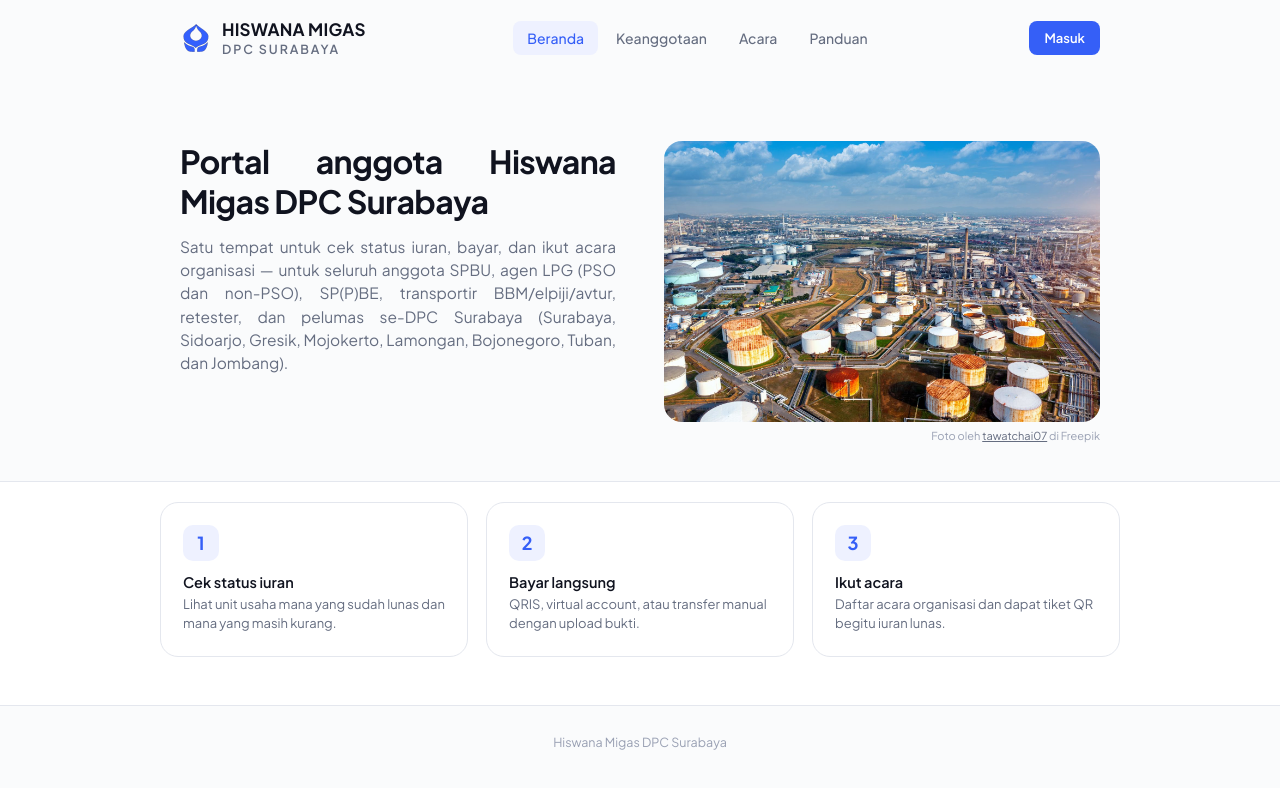
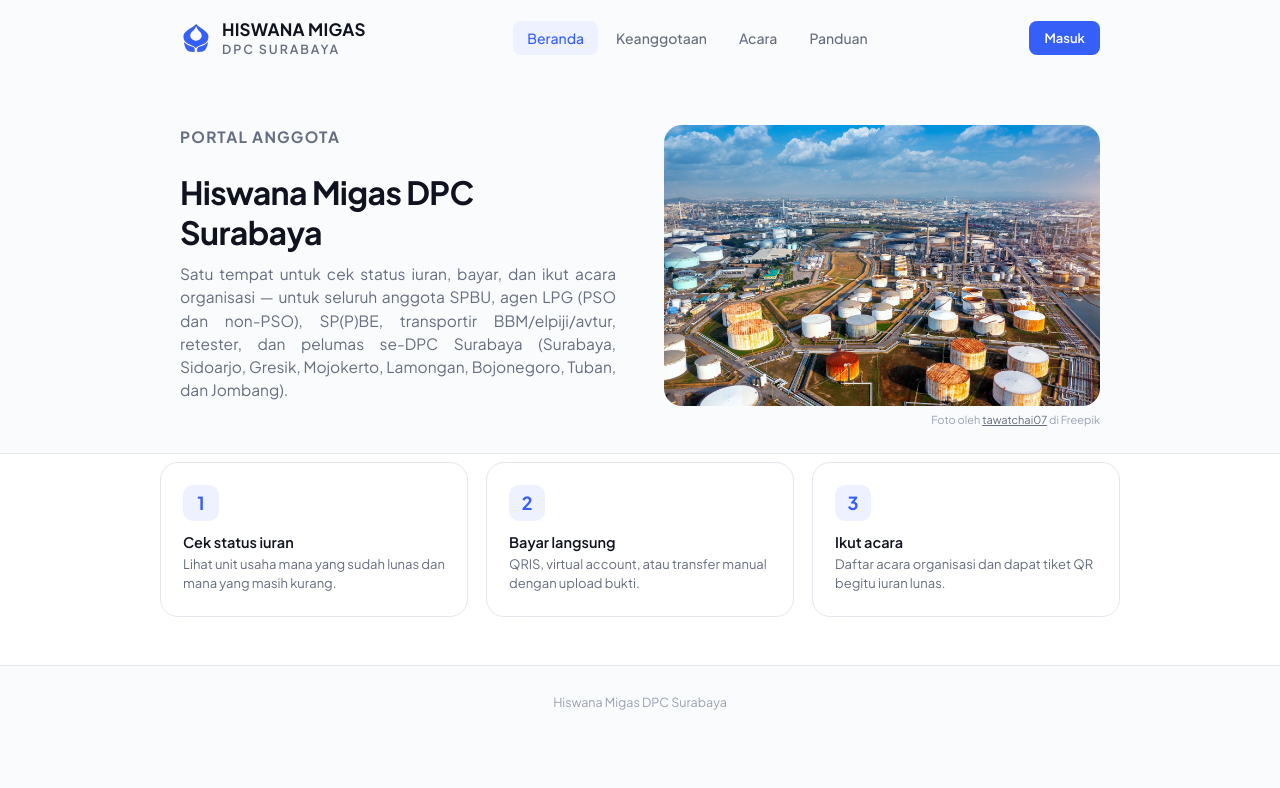
Before and after one commit to anurindahsari/anggota-project, a Next.js app in the folder frontend/: page / in a window 1280 px wide. Shown: the top 788 px of the page. Built offline with nearby package versions, Linux system fonts and the light colour scheme.

Commit message:
revisi 4

```diff
--- a/frontend/app/globals.css
+++ b/frontend/app/globals.css
@@ -273,12 +273,19 @@ textarea.input { resize: vertical; font-family: inherit; }
   flex: 1 1 320px;
   min-width: 280px;
 }
+.hero-eyebrow {
+  font-size: 13px;
+  font-weight: 700;
+  letter-spacing: 0.08em;
+  text-transform: uppercase;
+  color: var(--brand);
+  margin-bottom: 8px;
+}
 .hero h1 {
   font-size: 32px;
   font-weight: 700;
   letter-spacing: -0.02em;
-  margin-bottom: 14px;
-  text-align: justify;
+  margin-bottom: 10px;
 }
 .hero p {
   font-size: 15.5px;
@@ -302,7 +309,7 @@ textarea.input { resize: vertical; font-family: inherit; }
   background: var(--surface);
   border-top: 1px solid var(--border);
   border-bottom: 1px solid var(--border);
-  padding: 20px 20px 48px;
+  padding: 8px 20px 48px;
 }
 .feature-grid {
   display: grid;
@@ -396,7 +403,7 @@ textarea.input { resize: vertical; font-family: inherit; }
 
 /* Hero */
 .hero {
-  padding: 64px 20px 16px;
+  padding: 48px 20px 4px;
   text-align: left;
 }
 .hero-title {
--- a/frontend/app/page.js
+++ b/frontend/app/page.js
@@ -8,7 +8,8 @@ export default function HomePage() {
 
       <div className="hero">
         <div className="hero-text">
-        <h1>Portal anggota Hiswana Migas DPC Surabaya</h1>
+        <p className="hero-eyebrow">Portal anggota</p>
+        <h1>Hiswana Migas DPC Surabaya</h1>
         <p>
           Satu tempat untuk cek status iuran, bayar, dan ikut acara organisasi — untuk seluruh anggota SPBU, agen LPG (PSO dan non-PSO), SP(P)BE, transportir BBM/elpiji/avtur, retester, dan pelumas se-DPC Surabaya (Surabaya, Sidoarjo, Gresik, Mojokerto, Lamongan, Bojonegoro, Tuban, dan Jombang).
         </p>
```
